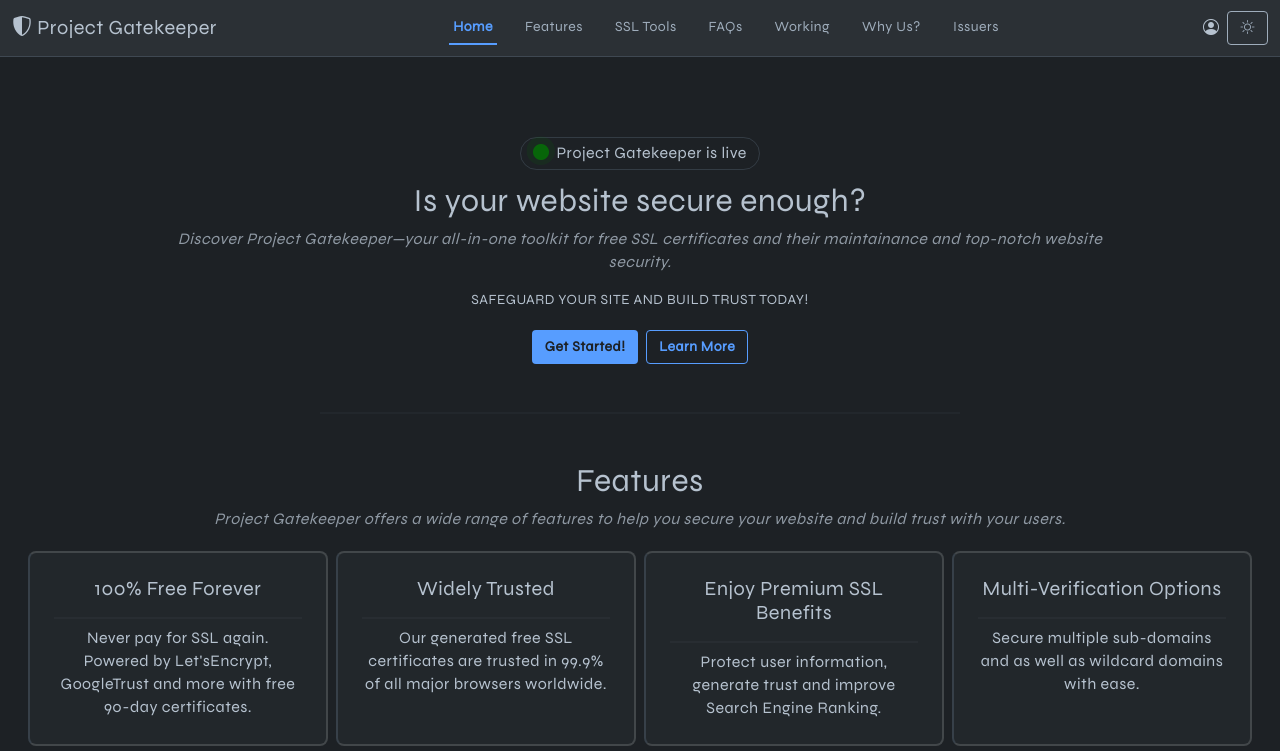
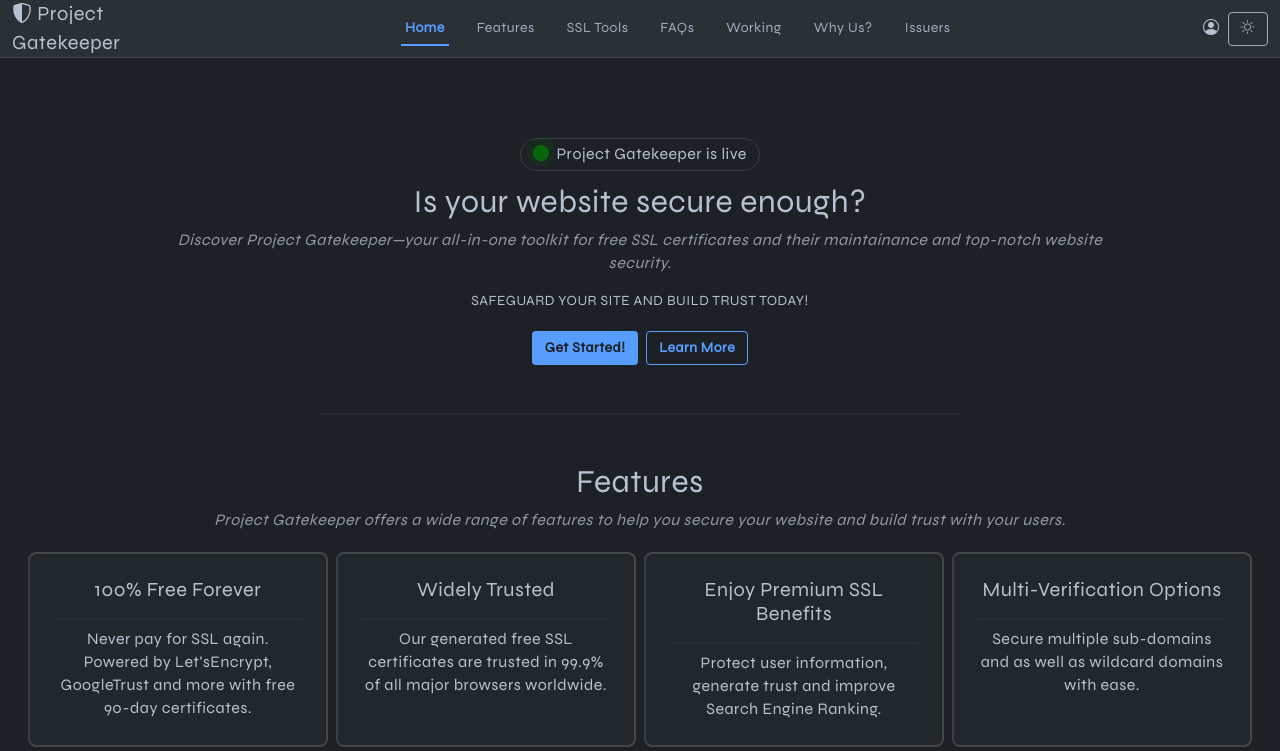
Before and after one commit to RaannaKasturi/ProjectGatekeeper_Website, a plain HTML site: page index.html in a window 1280 px wide. Shown: the top 751 px of the page. Drawn offline with nearby package versions, Linux system fonts and the light colour scheme.

Commit message:
Refactor navigation links in index.html, tool pages, and global.js to update home link anchor and improve readability

```diff
--- a/index.html
+++ b/index.html
@@ -16,7 +16,7 @@
       <div class="container-fluid d-flex justify-content-between">
         <div class="navbar-brand" href="/">
           <i class="bi bi-shield-shaded"></i>
-          <a class="navbar-brand" href="/">Project Gatekeeper</a>
+          <a class="navbar-brand" href="/">Project<br>Gatekeeper</a>
         </div>
         <div>
           <button class="btn btn-outline-secondary navbar-toggler" data-bs-toggle="collapse"
```
Also changed, not shown: tool/cert-matcher.html (+1 -1 lines), tool/decode.html (+1 -1 lines), tool/generate.html (+1 -1 lines), tool/order.html (+1 -1 lines), tool/revoke.html (+1 -1 lines), tool/ssl-integrity.html (+1 -1 lines).
